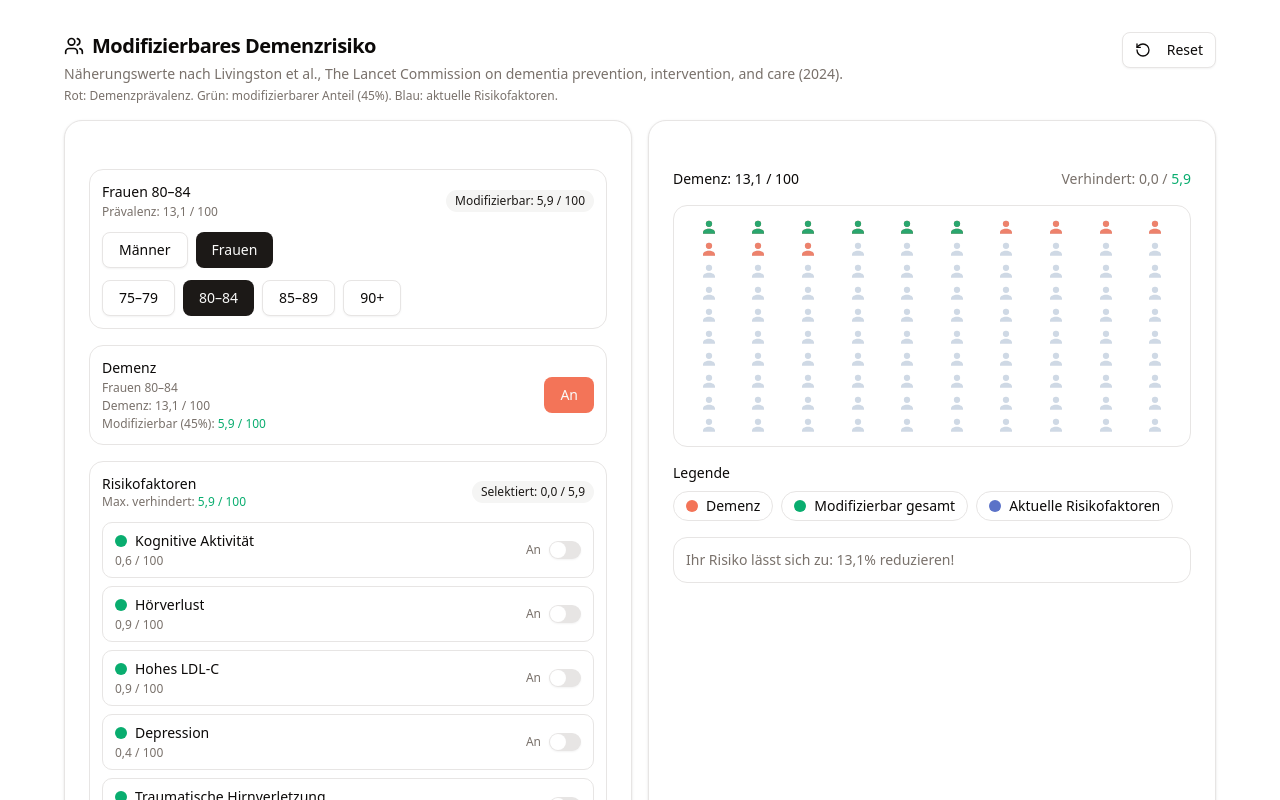
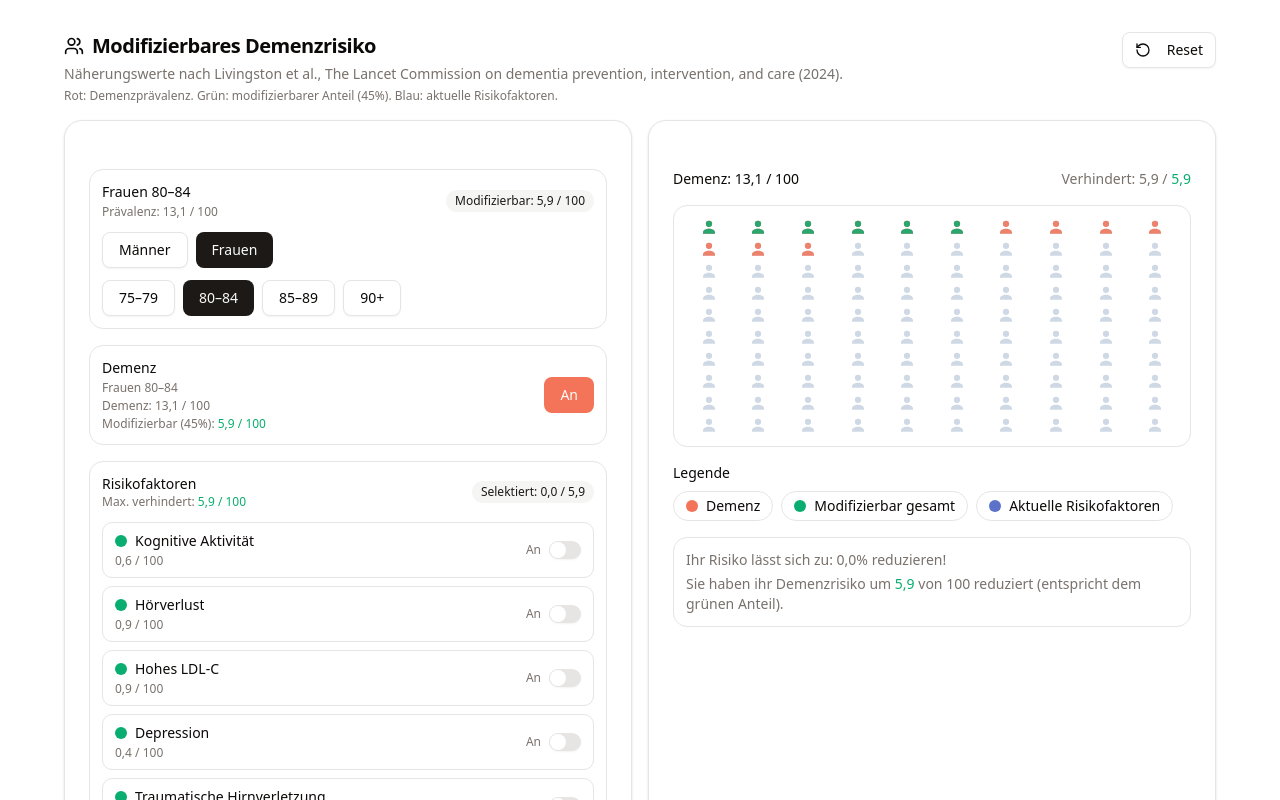
Before and after one commit to niklasrast-lethe/demenz-visualizer, a Next.js app: page / in a window 1280 px wide. Both pictures are taken after a click on the button "Anklicken". Shown: the top 800 px of the page. Built offline with nearby package versions, Linux system fonts and the light colour scheme.

Commit message:
Demenzrisiko

```diff
--- a/src/app/page.tsx
+++ b/src/app/page.tsx
@@ -356,7 +356,7 @@ function PersonIcon({
   const tooltip = !active
     ? "Nicht markiert"
     : overlayParts.length
-      ? `Demenz (Teil) – verhindert: ${[...new Set(overlayParts.map((p) => p.label))].join(", ")}`
+      ? `Demenz (Teil) – aktuelle Risikofaktoren: ${[...new Set(overlayParts.map((p) => p.label))].join(", ")}`
       : "Demenz";
 
   return (
@@ -489,8 +489,13 @@ export default function HundredPeopleVisualizer() {
 
   const stratumLabel = `${SEX_LABEL[sex]} ${AGE_GROUPS.find((a) => a.id === ageGroup)?.label ?? ageGroup}`;
 
-  const preventedShown = dementiaOn ? Math.min(preventableCap, Math.max(0, selectedSum)) : 0;
-  const reducedRisk = Math.max(0, prevalence - preventedShown);
+  // Blau selektiert = Summe der *angeklickten* Risikofaktoren (aktueller blauer Anteil)
+  const preventedBlue = dementiaOn ? Math.min(preventableCap, Math.max(0, selectedSum)) : 0;
+  // Grün (nicht ausgewählt) = Rest des modifizierbaren Anteils
+  const preventedGreen = dementiaOn ? Math.max(0, preventableCap - preventedBlue) : 0;
+
+  // Anzeige im Satz „Ihr Risiko lässt sich zu … reduzieren“: NUR der blaue Anteil (Summe der angeklickten Faktoren)
+  const blueReduction = preventedBlue;
 
   return (
     <div className="w-full p-4 md:p-8">
@@ -638,7 +643,7 @@ export default function HundredPeopleVisualizer() {
                   Demenz: <span className="font-medium tabular-nums">{dementiaOn ? fmtDE(baselineEnd) : "0,0"}</span> / 100
                 </div>
                 <div className="text-sm text-muted-foreground">
-                  Verhindert: <span className="font-medium tabular-nums">{dementiaOn ? fmtDE(preventedShown) : "0,0"}</span> /
+                  Verhindert: <span className="font-medium tabular-nums">{dementiaOn ? fmtDE(preventedGreen) : "0,0"}</span> /
                   <span className={`font-medium tabular-nums ${PREVENTABLE_COLOR_CLASS}`}> {fmtDE(preventableCap)}</span>
                 </div>
               </div>
@@ -680,7 +685,12 @@ export default function HundredPeopleVisualizer() {
               <div className="rounded-xl border p-3 text-sm text-muted-foreground">
                 {dementiaOn ? (
                   <>
-                    Ihr Risiko lässt sich zu: <span className="font-medium tabular-nums">{fmtDE(reducedRisk)}%</span> reduzieren!
+                    <div>
+                      Ihr Risiko lässt sich zu: <span className="font-medium tabular-nums">{fmtDE(blueReduction)}%</span> reduzieren!
+                    </div>
+                    <div className="mt-1">
+                      Sie haben ihr Demenzrisiko um <span className={`font-medium tabular-nums ${PREVENTABLE_COLOR_CLASS}`}>{fmtDE(preventedGreen)}</span> von 100 reduziert (entspricht dem grünen Anteil).
+                    </div>
                   </>
                 ) : (
                   <>Demenz anklicken, um die Reduktion zu sehen.</>
```
